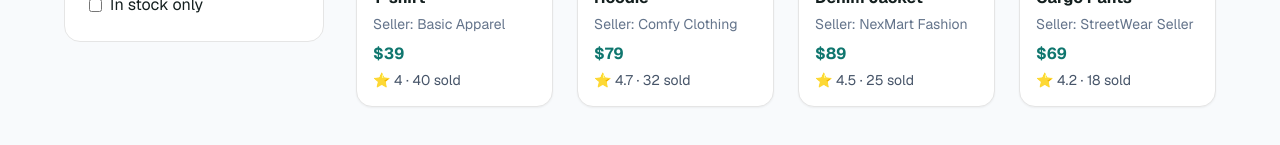
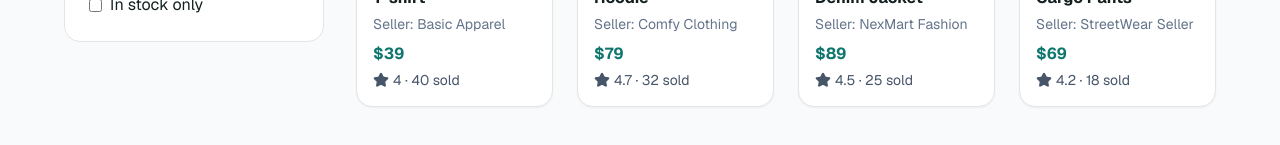
Before and after one commit to jasonkhoo05/Marketplace-Platform, a Next.js app in the folder nexmart/: page /products in a window 1280 px wide. Shown: the part 505-650 px from the top of the page. Built offline with nearby package versions, Linux system fonts and the light colour scheme.

Commit message:
import the lucide-react, avoid the star emoji display problem

```diff
--- a/nexmart/app/prod_components/products/ProductCard.tsx
+++ b/nexmart/app/prod_components/products/ProductCard.tsx
@@ -1,6 +1,7 @@
 // app/prod_components/products/ProductCard.tsx
 import type { Product } from "@/lib/products";
 import Image from "next/image";
+import { Star } from "lucide-react";
 
 type Props = {
   product: Product;
@@ -30,8 +31,10 @@ export default function ProductCard({ product }: Props) {
         <h3 className="font-bold">{product.name}</h3>
         <p className="mt-1 text-sm text-slate-500">Seller: {product.seller}</p>
         <p className="mt-2 font-bold text-teal-700">${product.price}</p>
-        <p className="mt-1 text-sm text-slate-600">
-          ⭐ {product.rating} · {product.quantitySold} sold
+
+        <p className="mt-1 flex items-center gap-1 text-sm text-slate-600">
+          <Star size={16} fill="currentColor" />
+          {product.rating} · {product.quantitySold} sold
         </p>
       </div>
     </div>
```
